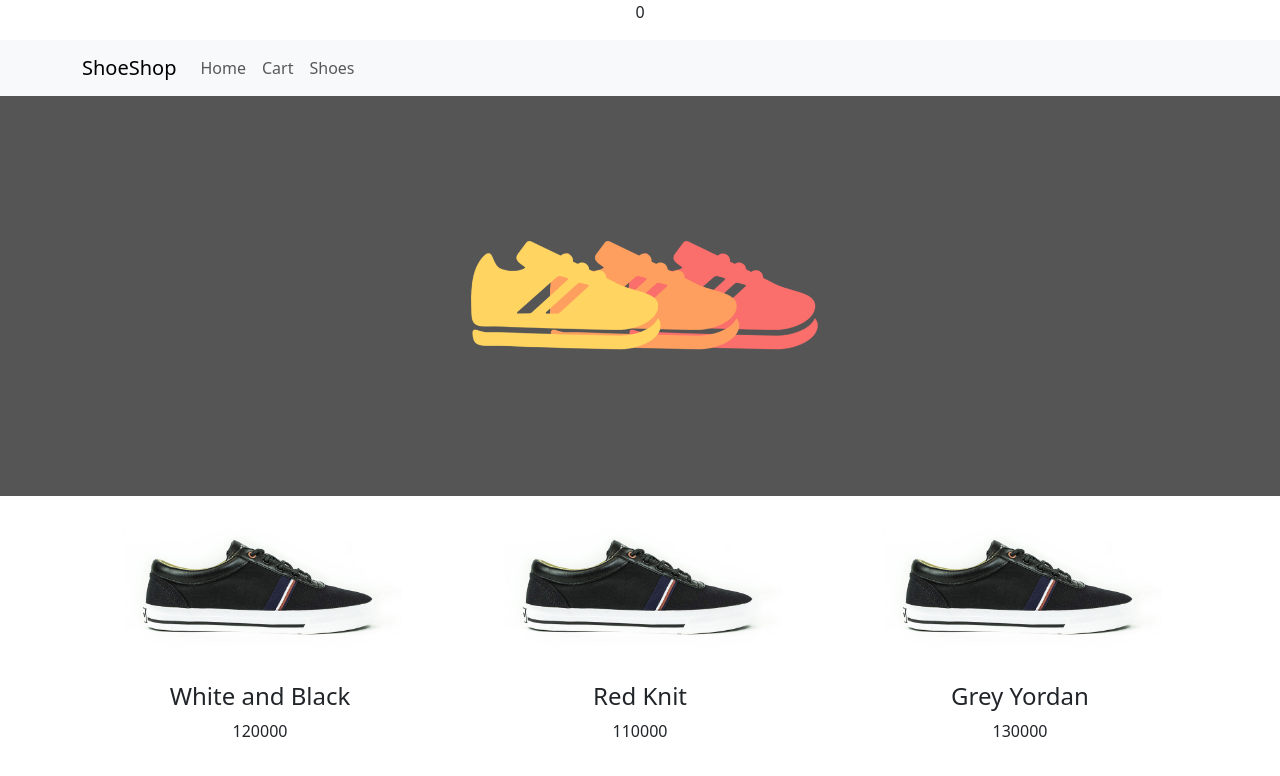
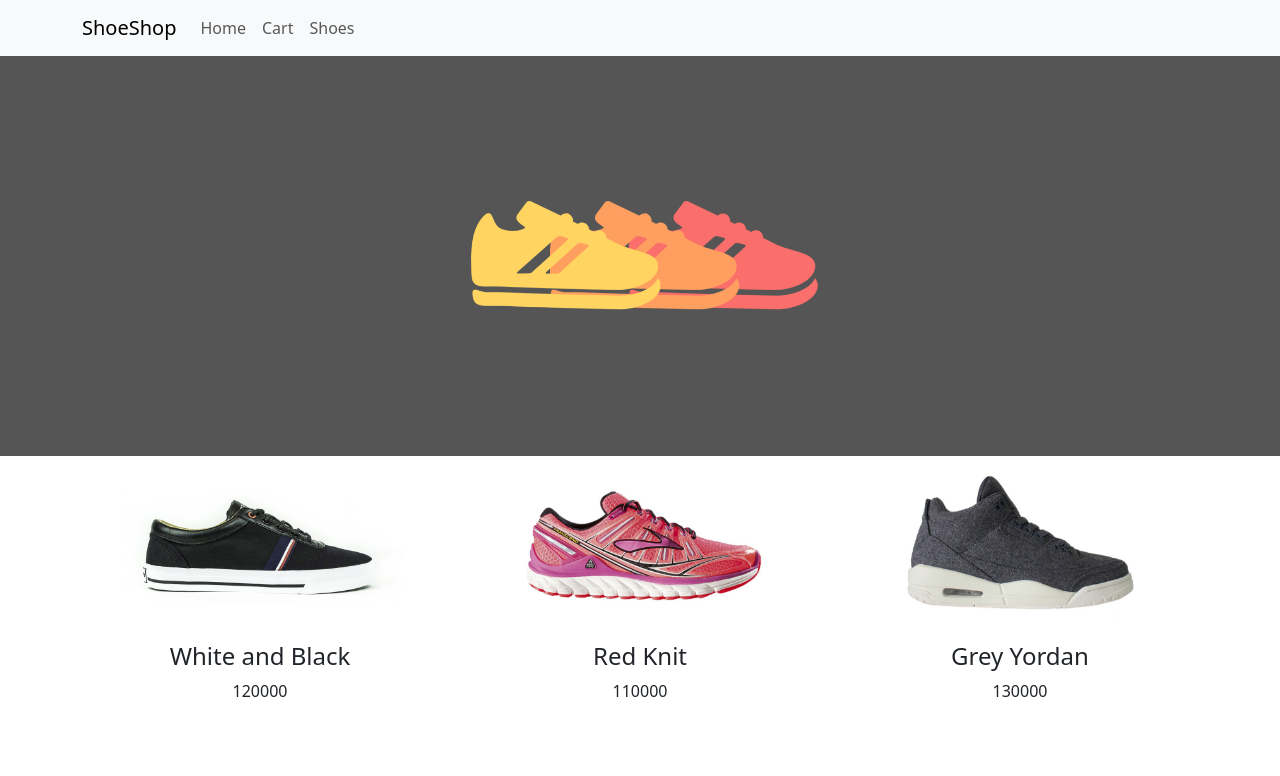
Before and after one commit to pigpgw/React-Shoppingmall, a React (Create React App) app: page / in a window 1280 px wide. Shown: the top 776 px of the page. Built offline with nearby package versions, Linux system fonts and the light colour scheme.

Commit message:
feat Card 디자인 bootstrap 적용

```diff
--- a/src/App.js
+++ b/src/App.js
@@ -1,16 +1,15 @@
 import './App.css';
 import 'bootstrap/dist/css/bootstrap.min.css';
 import { useState } from 'react';
-import { Button, Navbar, Container, Nav, Row, Col } from 'react-bootstrap';
+import { Button, Navbar, Container, Nav } from 'react-bootstrap';
 import data from './data'
 
 function App() {
 
-  let [shoes,setShoes] = useState(data);
+  let [shoes, setShoes] = useState(data);
 
   return (
     <div className="App">
-      <p>{shoes[0].id}</p>
       <Navbar bg="light" data-bs-theme="light">
         <Container>
           <Navbar.Brand href="#home">ShoeShop</Navbar.Brand>
@@ -25,11 +24,13 @@ function App() {
       <div className='main-bg'></div>
 
       <div className='container'>
-        <Row>
-          {data.map((item) => (
-            <Card item={item}/>
-          ))}
-        </Row>
+        <div className='row'>
+          {
+            shoes.map((item, index) => (
+              <Card item={item} index={index} />
+            ))
+          }
+        </div>
       </div>
 
 
@@ -38,13 +39,13 @@ function App() {
   );
 }
 
-function Card(props){
+function Card(props) {
   return (
-    <Col>
-      <img src={process.env.PUBLIC_URL + '/shoes1.jpg'} width="80%" />
+    <div className='col-md-4'>
+      <img src={'./shoes' + (props.index + 1) + '.jpg'} width="80%" />
       <h4>{props.item.title}</h4>
       <p>{props.item.price}</p>
-    </Col>
+    </div>
   )
 }
 
```
